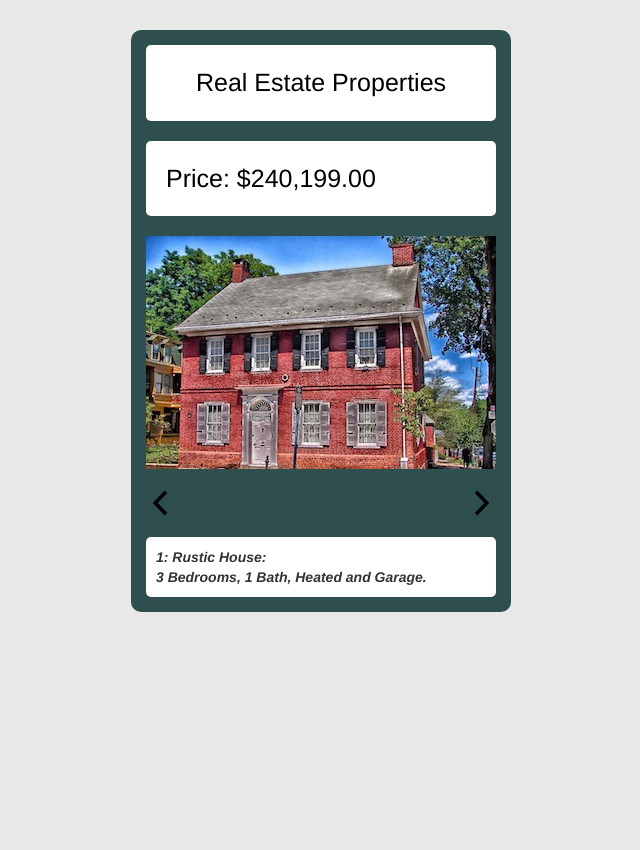
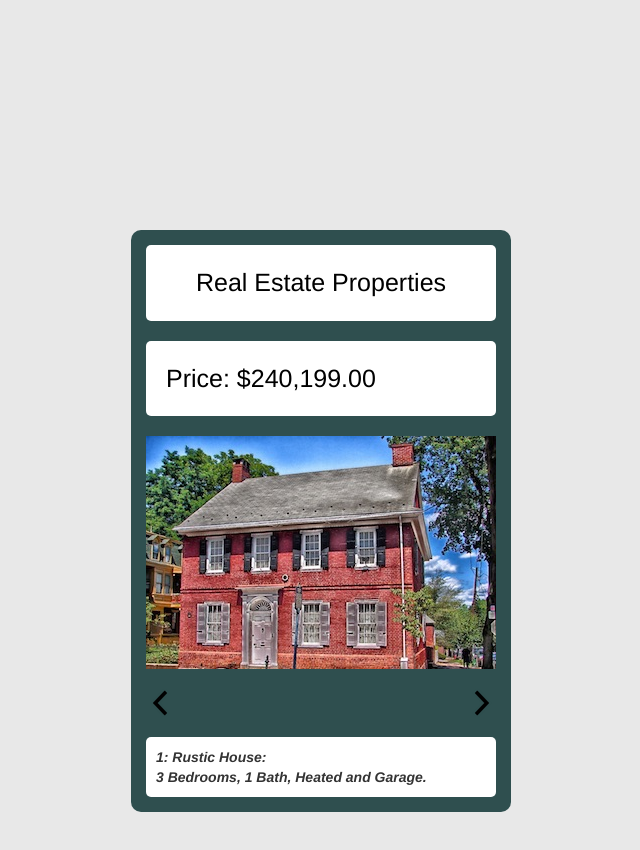
Before and after one commit to stecor/real_estate, a plain HTML site: page index.html in a window 1280 px wide. Shown: the whole page, without its empty margins (319-959 px from the left). Before the commit the page ends 800 px from the top, so only its background shows below. Drawn offline with Linux system fonts and the light colour scheme.

Commit message:
Update style.css

```diff
--- a/css/style.css
+++ b/css/style.css
@@ -1,5 +1,6 @@
 body{
   background-color: #E8E8E8!important;
+  padding: 200px!important;
 }
 .container{
   background-color: #2F4F4F;
```
